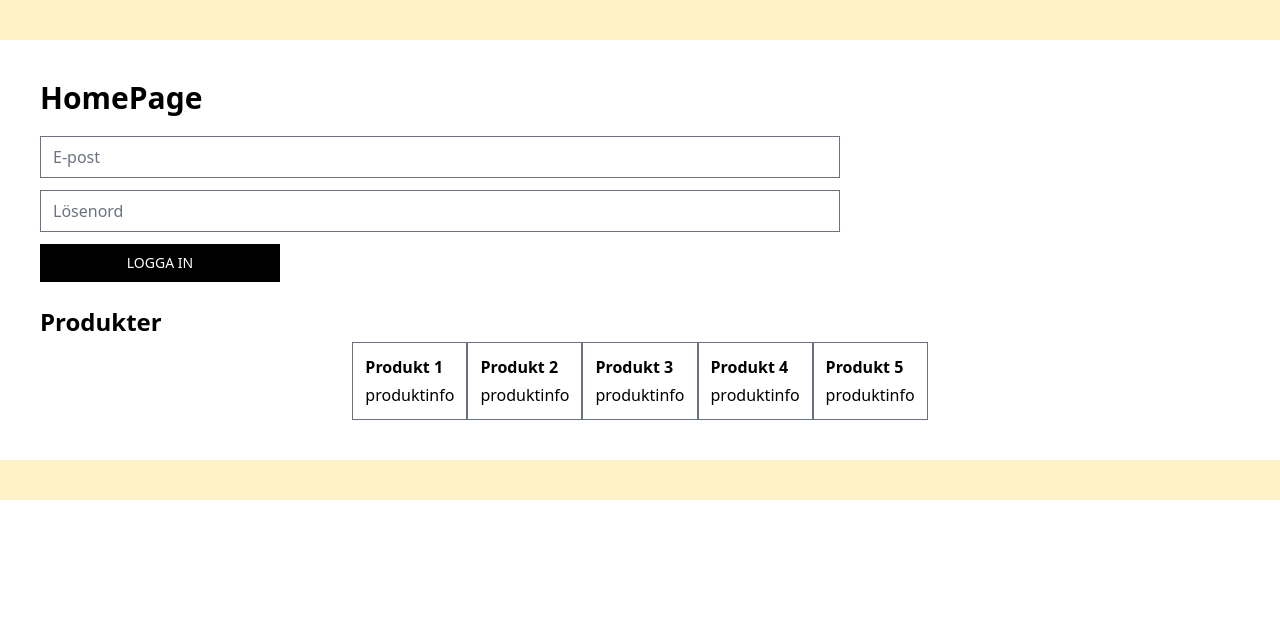
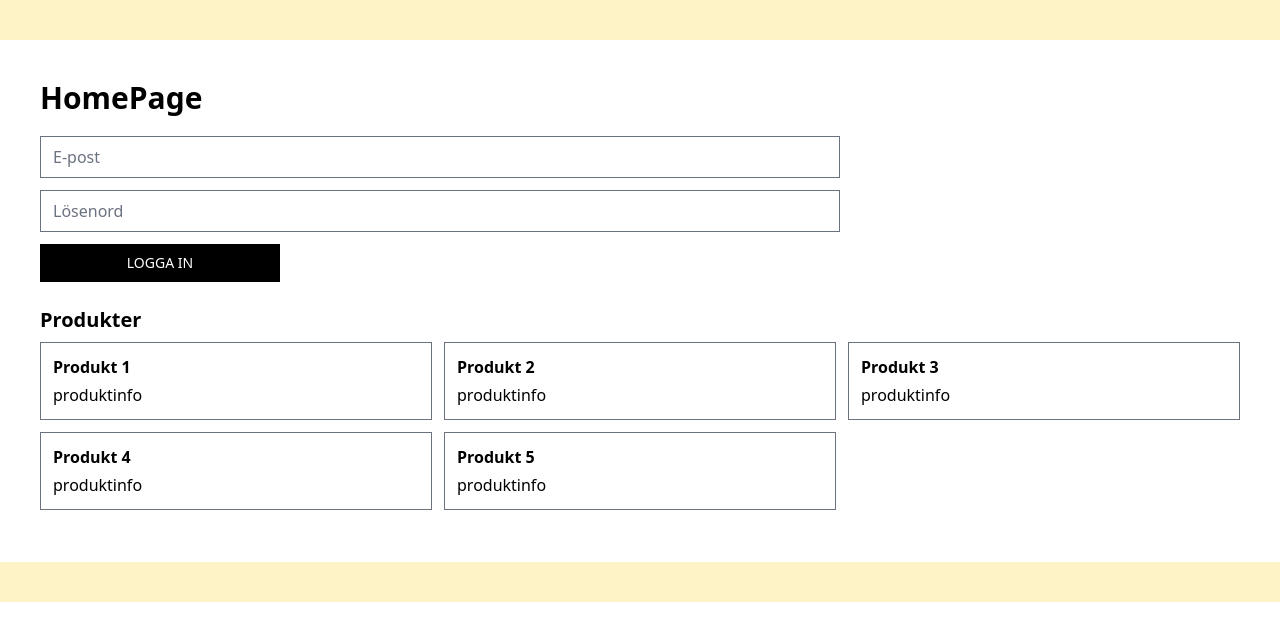
Before and after one commit to annarehnman/webshop-dev, a React (Create React App) app: page / in a window 1280 px wide. Shown: the top 640 px of the page. Built offline with nearby package versions, Linux system fonts and the light colour scheme.

Commit message:
add product-list styling

```diff
--- a/src/components/ProductList.js
+++ b/src/components/ProductList.js
@@ -6,16 +6,18 @@ export default function ProductList() {
   const products = useSelector((state) => state.productList.products)
 
   return (
-    <div>
-      <h2 className='font-bold text-2xl mb-1'>Produkter</h2>
-      <div className='flex flex-wrap justify-center'>
+    <div className='bg-white w-full'>
+      <h2 className='font-bold text-xl mb-2'>Produkter</h2>
+      <ul className='flex flex-wrap -mr-3'>
         {products.map(p => (
-          <div className='border border-gray-500 p-3' key={p}>
-            <h3 className='font-bold mb-1'>{p}</h3>
-            <p>produktinfo</p>
-          </div>
+          <li className='w-1/3 pr-3 pb-3' key={p}>
+            <div className='border border-gray-500 p-3'>
+              <h3 className='font-bold mb-1'>{p}</h3>
+              <p>produktinfo</p>
+            </div>
+          </li>
         ))}
-      </div>
+      </ul>
     </div>
   )
 }
--- a/src/styles/tailwind.css
+++ b/src/styles/tailwind.css
@@ -1,3 +1,5 @@
 @tailwind base;
 @tailwind components;
 @tailwind utilities;
+
+* { box-sizing: border-box; }
--- a/src/views/HomePage.js
+++ b/src/views/HomePage.js
@@ -4,7 +4,7 @@ import ProductList from '../components/ProductList'
 
 export default function HomePage() {
   return (
-    <div className='bg-white p-10'>
+    <div className='bg-white bg-orange-300 p-10'>
       <h1 className='font-bold text-3xl mb-5'>HomePage</h1>
       <Login />
       <br/>
```
